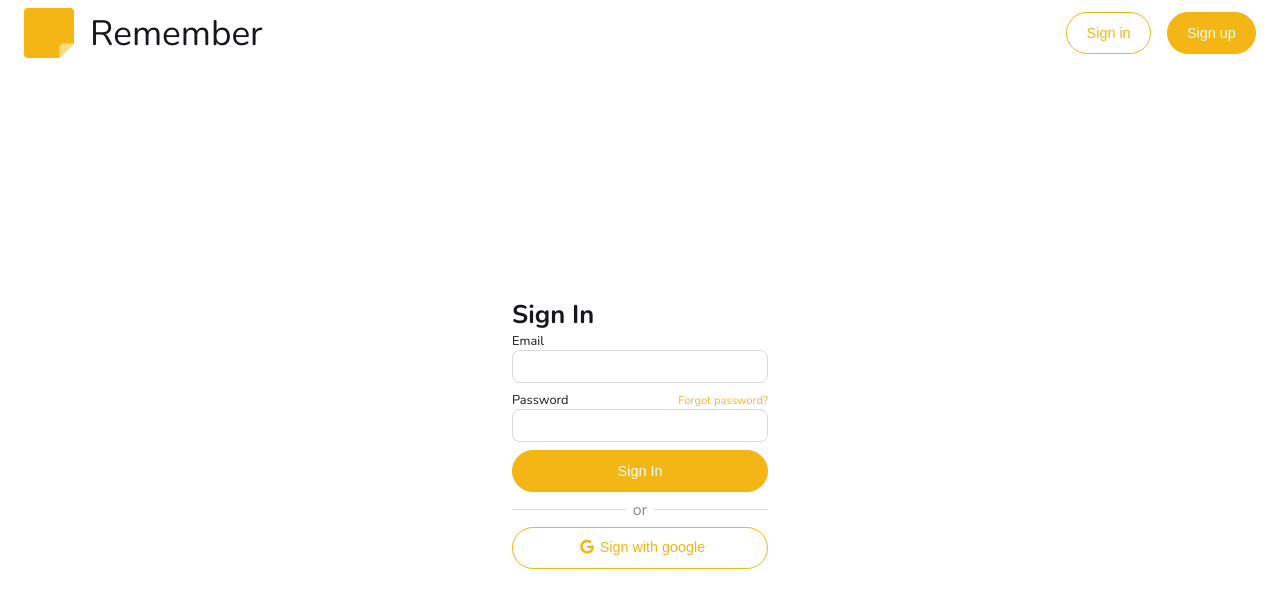
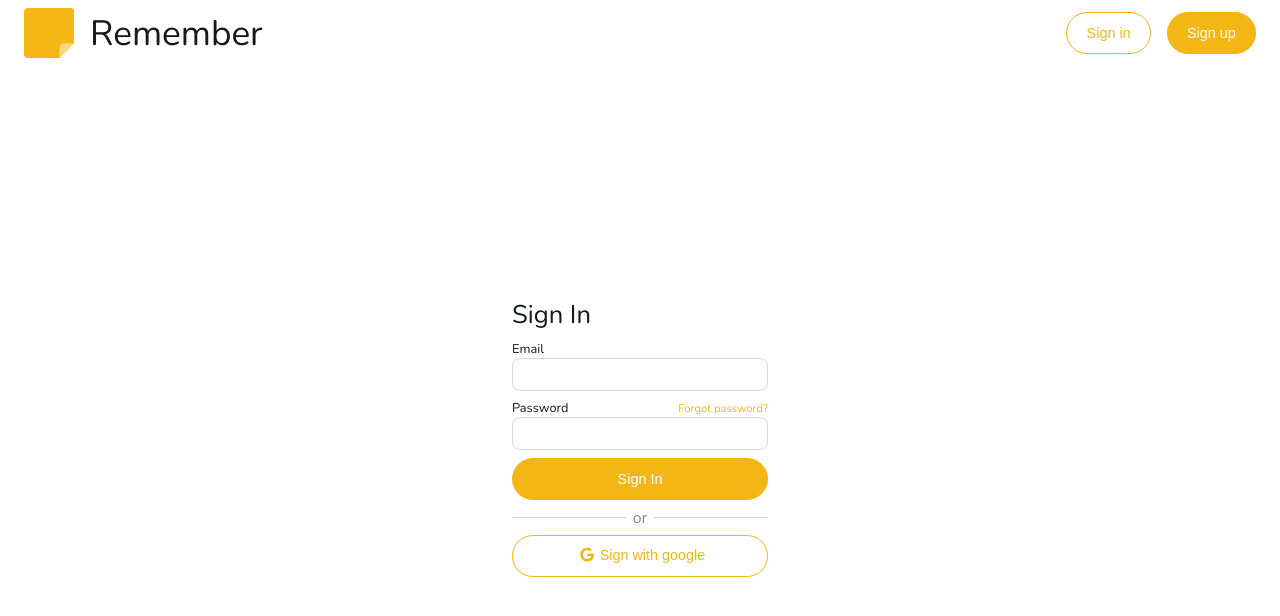
Before and after one commit to Morta-Fontanella/Remember-Frontend, a React (Create React App) app: page /login in a window 1280 px wide. Shown: the top 616 px of the page. Built offline with nearby package versions, Linux system fonts and the light colour scheme.

Commit message:
Fix styles

```diff
--- a/src/components/login/loginStyles.css
+++ b/src/components/login/loginStyles.css
@@ -22,6 +22,12 @@ main#login {
 
 .loginContainer form {
 	width: 100%;
+}
+
+.loginContainer h3 {
+	display: block;
+	font-weight: 400;
+	margin: 0.5rem 0;
 }
 
 .loginContainer form label {
--- a/src/components/notes/notesStyles.css
+++ b/src/components/notes/notesStyles.css
@@ -11,6 +11,7 @@
 	padding: 0.6rem 0;
 	position: sticky;
 	top: 0px;
+	z-index: 1;
 	background-color: var(--background-color);
 }
 
```
